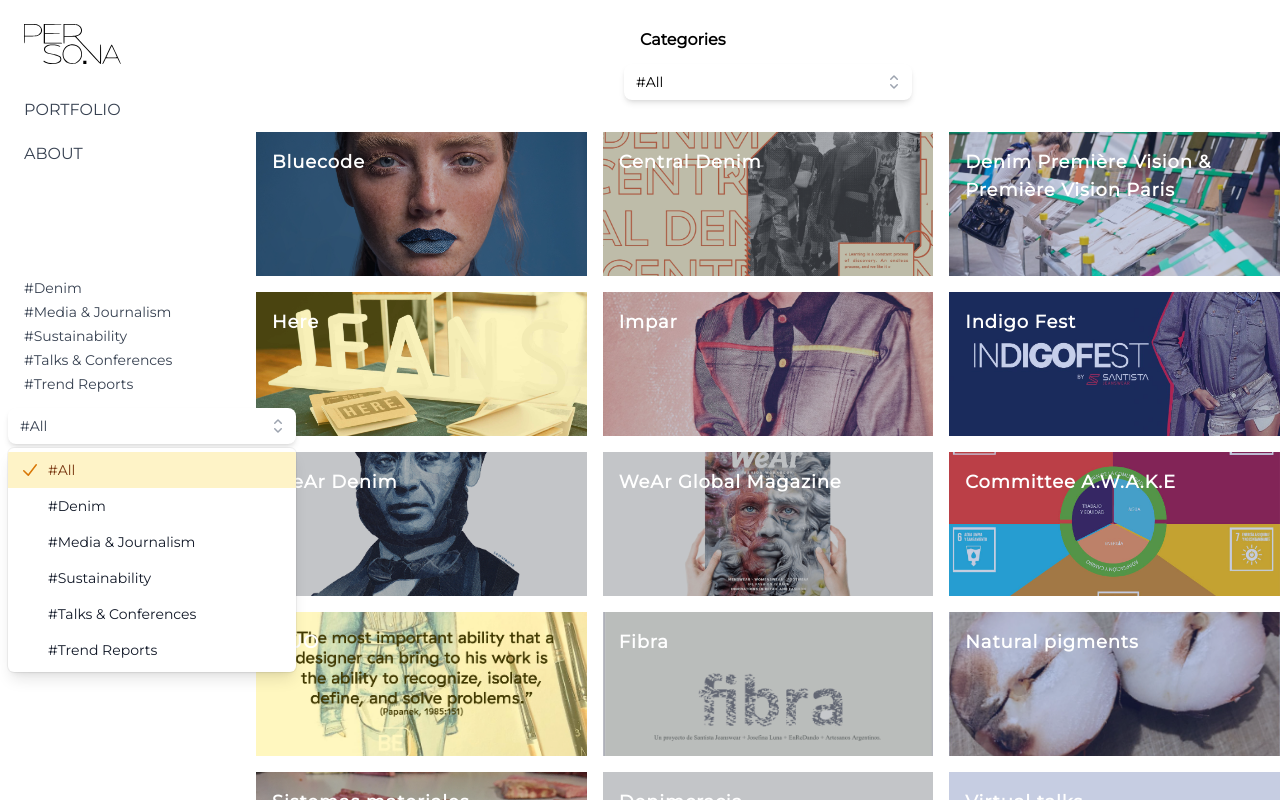
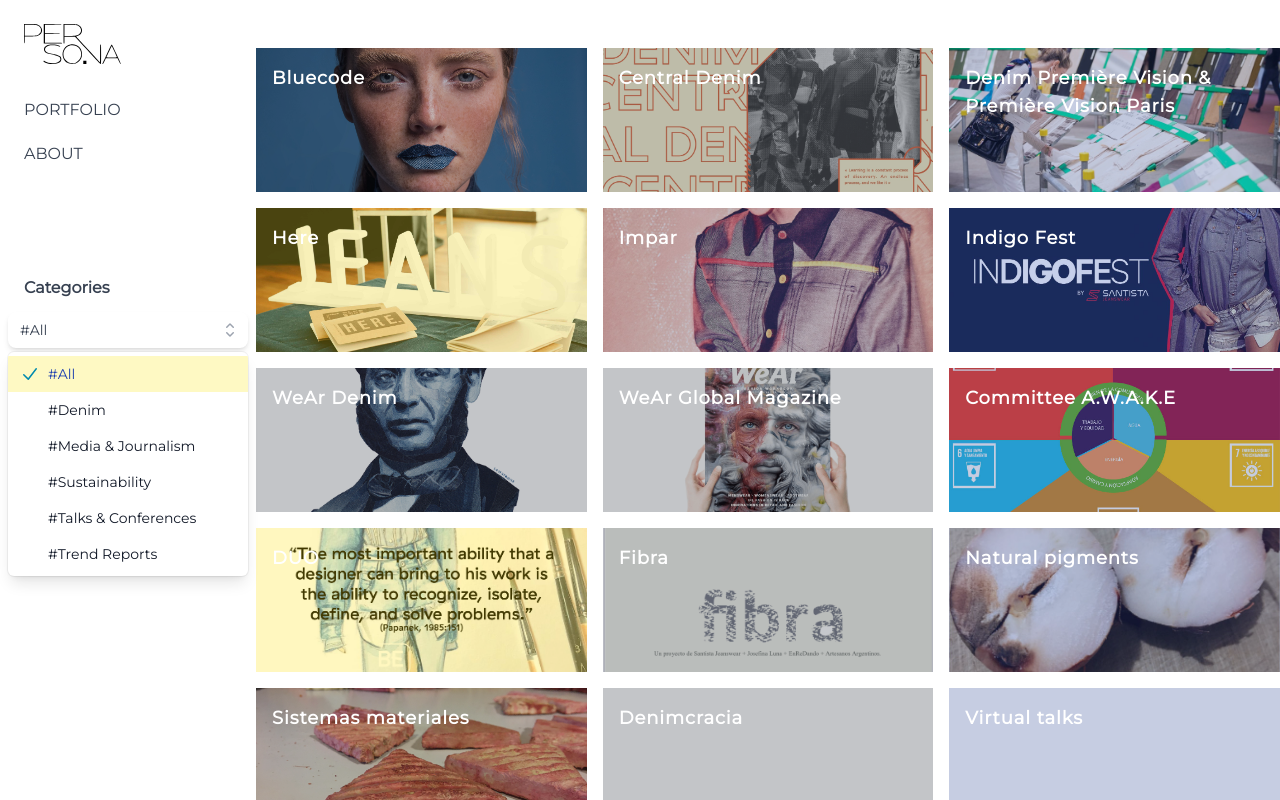
Before and after one commit to Chaloulou75/personaportfolio2023, a Nuxt app: page /works in a window 1280 px wide. Both pictures are taken after a click on the button "#All". Shown: the top 800 px of the page. Built offline with nearby package versions, Linux system fonts and the light colour scheme.

Commit message:
selected cat only nav for route /works

```diff
--- a/components/NavigationComponent.vue
+++ b/components/NavigationComponent.vue
@@ -2,6 +2,7 @@
 import { ref } from "vue";
 import { onClickOutside } from "@vueuse/core";
 import { selectedCategory, categories } from "@/stores/WorkStore.js";
+const route = useRoute();
 
 const isOpen = ref(false);
 const target = ref(null);
@@ -75,9 +76,9 @@
         </NuxtLink>
       </nav>
 
-      <div class="pt-16">
-        <!-- <h3 class="px-4 my-3 font-semibold">Categories</h3> -->
-        <ul class="space-y-1 px-4 py-2.5 text-sm">
+      <div class="pt-16" v-if="route.path === '/works'">
+        <h3 class="px-4 my-3 font-semibold">Categories</h3>
+        <!-- <ul class="space-y-1 px-4 py-2.5 text-sm">
           <li
             v-for="category in categories"
             :key="category.id"
@@ -92,11 +93,11 @@
               {{ category.name }}
             </NuxtLink>
           </li>
-        </ul>
+        </ul> -->
         <SelectCategoryComponent />
       </div>
 
-      <div class="px-4 pt-10">
+      <div class="px-4 pt-10 mt-auto">
         <a
           href="mailto:julietamercerat@gmail.com"
           target="_blank"
--- a/components/SelectCategoryComponent.vue
+++ b/components/SelectCategoryComponent.vue
@@ -11,7 +11,7 @@
 import { CheckIcon, ChevronUpDownIcon } from "@heroicons/vue/20/solid";
 </script>
 <template>
-  <div class="w-72">
+  <div class="w-full">
     <Listbox v-model="selectedCategory">
       <div class="relative mt-1">
         <ListboxButton
@@ -45,7 +45,7 @@
             >
               <li
                 :class="[
-                  active ? 'bg-amber-100 text-amber-900' : 'text-gray-900',
+                  active ? 'bg-yellow-100 text-blue-800' : 'text-gray-900',
                   'relative cursor-mano select-none py-2 pl-10 pr-4',
                 ]"
               >
@@ -58,7 +58,7 @@
                 >
                 <span
                   v-if="selected"
-                  class="absolute inset-y-0 left-0 flex items-center pl-3 text-amber-600"
+                  class="absolute inset-y-0 left-0 flex items-center pl-3 text-bluejuli"
                 >
                   <CheckIcon class="w-5 h-5" aria-hidden="true" />
                 </span>
--- a/pages/works/index.vue
+++ b/pages/works/index.vue
@@ -15,9 +15,9 @@
 
 <template>
   <div class="flex flex-col flex-1 my-4">
-    <div class="px-10 mx-auto">
+    <!-- <div class="px-10 mx-auto">
       <h3 class="px-4 my-3 font-semibold">Categories</h3>
-      <!-- <select
+       <select
         class="space-y-1 px-4 py-2.5 focus:outline-none cursor-mano"
         v-model="selectedCategory"
       >
@@ -31,8 +31,8 @@
           {{ category.name }}
         </option>
       </select> -->
-      <SelectCategoryComponent />
-    </div>
+    <!-- <SelectCategoryComponent />
+    </div> -->
     <div
       class="container relative grid w-full grid-cols-1 gap-2 mx-auto my-8 text-white auto-cols-auto md:grid-cols-2 lg:grid-cols-3 lg:gap-4"
     >
```
